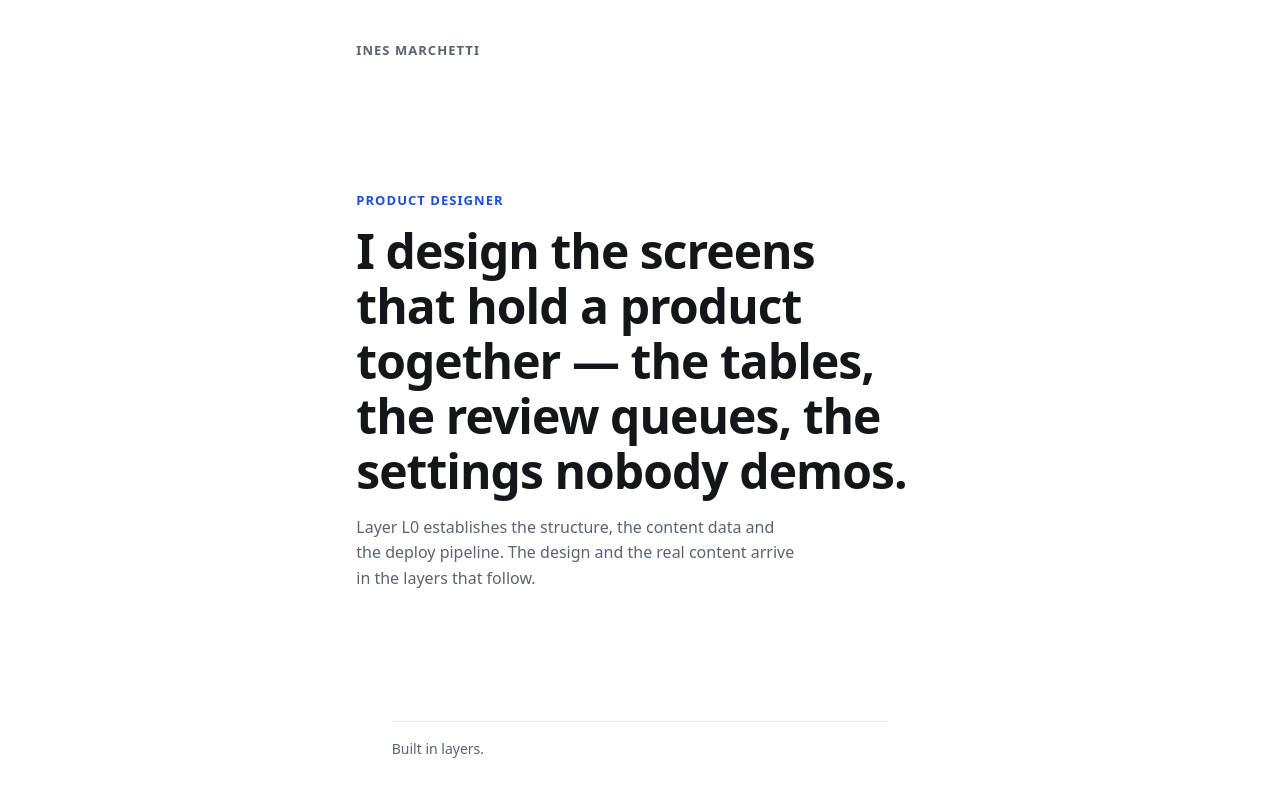
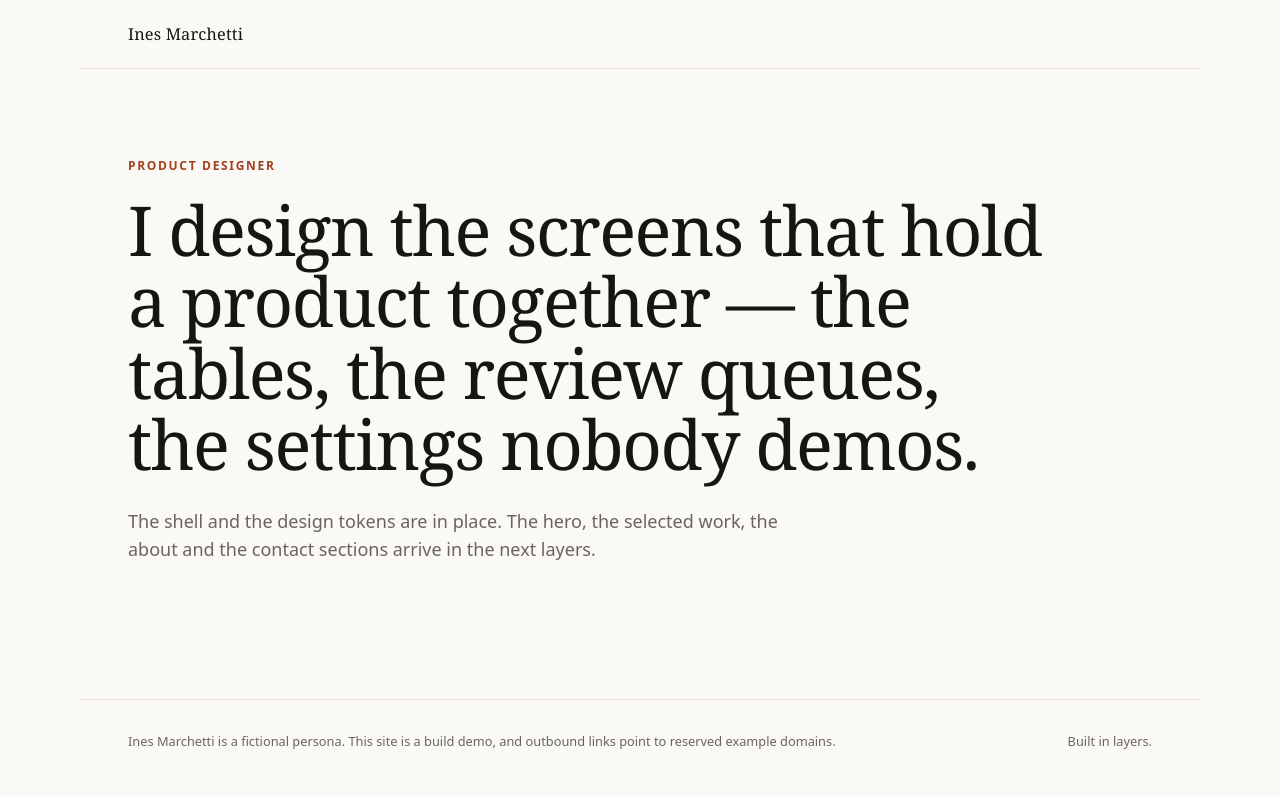
Before and after one commit to gittb/demo-profile-site, a plain HTML site: page index.html in a window 1280 px wide. Drawn offline with Linux system fonts and the light colour scheme.

Commit message:
TES-1: design tokens and page shell from the chosen direction
Tokens lifted from concepts/chosen.html into assets/css/base.css, replacing the
L0 placeholders: palette (incl. the prefers-color-scheme dark values), serif/sans/
mono stacks, --step-0…--step-4, --measure, --gutter, plus --rhythm, --radius,
--dur and --ease. The L0 structural baseline (box model, skip link, focus,
reduced motion) is kept with its spacing and radius retuned to the new tokens.

index.html rebuilt as the page shell: skip link first, header with the site mark,
main landmark, footer. No hero/work/about/contact sections yet. Copy still comes
from content/site.json via data-bind, with readable fallback text in the markup.

Bindings: added the top-level "note" key the shell binds; flattened the nested
"footer" object to top-level footerNote/footerTagline, which site.js can actually
hydrate (it reads top-level string keys only).

Head: title and description now carry the persona instead of the L0 placeholders;
meta color-scheme added so UA chrome follows light/dark.

README: structure line for base.css, concepts/chosen.html listed.

```diff
--- a/assets/css/base.css
+++ b/assets/css/base.css
@@ -1,25 +1,53 @@
-/* L0 — structural baseline only. Design tokens arrive in L4. */
+/* L4 — design tokens and page shell.
+   Tokens are lifted from concepts/chosen.html (the chosen direction). The L0
+   structural baseline is kept — box model, skip link, focus, reduced motion —
+   with its spacing and radius retuned to the chosen tokens. Sections for hero,
+   work, about and contact arrive in L5–L7. */
 
 :root {
   color-scheme: light dark;
-  --measure: 62ch;
-  --space: clamp(1.25rem, 4vw, 2.5rem);
-  --ink: #14161a;
-  --paper: #ffffff;
-  --muted: #5b6270;
-  --rule: #e3e6ea;
-  --accent: #1a4fd6;
+
+  /* --- palette --- */
+  --paper: #faf9f6;
+  --ink: #171512;
+  --muted: #6a655c;
+  --rule: #e5e0d6;
+  --accent: #a3401c;
+  --accent-ink: #ffffff;
+
+  /* --- type stacks --- */
+  --serif: ui-serif, "Iowan Old Style", Charter, Georgia, "Times New Roman", serif;
+  --sans: ui-sans-serif, system-ui, -apple-system, "Segoe UI", Roboto, Helvetica, Arial, sans-serif;
+  --mono: ui-monospace, SFMono-Regular, Menlo, Consolas, monospace;
+
+  /* --- type scale --- */
+  --step-0: 1rem;
+  --step-1: 1.125rem;
+  --step-2: 1.5rem;
+  --step-3: 2rem;
+  --step-4: clamp(2.1rem, 6.2vw, 4.3rem);
+
+  /* --- layout, motion --- */
+  --measure: 64ch;
+  --gutter: clamp(1.25rem, 5vw, 3rem);
+  --rhythm: clamp(2.75rem, 7vw, 5.5rem);
+  --radius: 3px;
+  --dur: 140ms;
+  --ease: cubic-bezier(.2, .6, .3, 1);
 }
 
 @media (prefers-color-scheme: dark) {
   :root {
-    --ink: #eceef2;
-    --paper: #101216;
-    --muted: #9aa2b1;
-    --rule: #262a31;
-    --accent: #7ea2ff;
+    --paper: #14120f;
+    --ink: #f1eee7;
+    --muted: #a49d90;
+    --rule: #2c2823;
+    --accent: #e2936e;
+    --accent-ink: #14120f;
   }
 }
+
+/* --- structural baseline (from L0) --- */
 
 *,
 *::before,
@@ -27,76 +55,52 @@
   box-sizing: border-box;
 }
 
+html {
+  -webkit-text-size-adjust: 100%;
+}
+
 body {
   margin: 0;
-  padding: var(--space);
+  min-height: 100svh;
+  display: flex;
+  flex-direction: column;
   background: var(--paper);
   color: var(--ink);
-  font-family: ui-sans-serif, system-ui, -apple-system, "Segoe UI", Roboto, Helvetica, Arial, sans-serif;
-  font-size: 1rem;
-  line-height: 1.6;
+  font-family: var(--sans);
+  font-size: var(--step-0);
+  line-height: 1.55;
   -webkit-font-smoothing: antialiased;
-  display: flex;
-  flex-direction: column;
-  gap: calc(var(--space) * 1.5);
-  min-height: 100svh;
 }
 
-main {
-  flex: 1;
-  display: flex;
-  align-items: center;
-}
-
-.site-header,
-main > *,
-.site-footer {
-  width: 100%;
-  max-width: var(--measure);
-  margin-inline: auto;
-}
-
-.site-mark {
+h1,
+h2,
+h3 {
   margin: 0;
-  font-size: 0.8125rem;
-  font-weight: 600;
-  letter-spacing: 0.08em;
-  text-transform: uppercase;
-  color: var(--muted);
-}
-
-.eyebrow {
-  margin: 0 0 0.75rem;
-  font-size: 0.8125rem;
-  font-weight: 600;
-  letter-spacing: 0.08em;
-  text-transform: uppercase;
-  color: var(--accent);
-}
-
-h1 {
-  margin: 0 0 1rem;
-  font-size: clamp(1.75rem, 6vw, 3rem);
-  line-height: 1.15;
-  letter-spacing: -0.02em;
+  font-family: var(--serif);
+  font-weight: 500;
   text-wrap: balance;
 }
 
-.note {
+p {
   margin: 0;
-  max-width: 48ch;
-  color: var(--muted);
+  text-wrap: pretty;
 }
 
-.site-footer {
-  border-top: 1px solid var(--rule);
-  padding-top: 1rem;
-  font-size: 0.875rem;
-  color: var(--muted);
+a {
+  color: inherit;
 }
 
-.site-footer p {
-  margin: 0;
+.wrap {
+  width: 100%;
+  max-width: 1120px;
+  margin-inline: auto;
+  padding-inline: var(--gutter);
+}
+
+:focus-visible {
+  outline: 2px solid var(--accent);
+  outline-offset: 3px;
+  border-radius: var(--radius);
 }
 
 .skip-link {
@@ -107,19 +111,83 @@ h1 {
   background: var(--paper);
   color: var(--ink);
   border: 1px solid var(--accent);
-  border-radius: 6px;
+  border-radius: var(--radius);
   z-index: 10;
 }
 
 .skip-link:focus {
-  left: var(--space);
-  top: var(--space);
+  left: var(--gutter);
+  top: 0.75rem;
 }
 
-:focus-visible {
-  outline: 2px solid var(--accent);
-  outline-offset: 3px;
-  border-radius: 3px;
+/* --- shell: masthead --- */
+
+.site-head {
+  display: flex;
+  flex-wrap: wrap;
+  gap: 1rem;
+  align-items: baseline;
+  justify-content: space-between;
+  padding-block: 1.35rem;
+  border-bottom: 1px solid var(--rule);
+}
+
+.site-mark {
+  font-family: var(--serif);
+  font-size: 1.02rem;
+  letter-spacing: 0.01em;
+  text-decoration: none;
+}
+
+/* --- shell: main --- */
+
+main {
+  flex: 1;
+}
+
+/* Block rhythm belongs to the section, as in the chosen direction, so the hero
+   that replaces .intro in L5 keeps its own padding rather than doubling it. */
+.intro {
+  padding-block: var(--rhythm);
+}
+
+.eyebrow {
+  font-size: 0.75rem;
+  font-weight: 600;
+  letter-spacing: 0.14em;
+  text-transform: uppercase;
+  color: var(--accent);
+}
+
+.intro .eyebrow {
+  margin-bottom: 1.1rem;
+}
+
+main h1 {
+  max-width: 24ch;
+  font-size: var(--step-4);
+  line-height: 1.04;
+  letter-spacing: -0.021em;
+}
+
+.note {
+  max-width: var(--measure);
+  margin-top: 1.75rem;
+  font-size: var(--step-1);
+  color: var(--muted);
+}
+
+/* --- shell: footer --- */
+
+.site-foot {
+  display: flex;
+  flex-wrap: wrap;
+  gap: 0.5rem 1.5rem;
+  justify-content: space-between;
+  padding-block: 2rem 3rem;
+  border-top: 1px solid var(--rule);
+  font-size: 0.8rem;
+  color: var(--muted);
 }
 
 @media (prefers-reduced-motion: reduce) {
--- a/content/site.json
+++ b/content/site.json
@@ -2,6 +2,7 @@
   "name": "Ines Marchetti",
   "role": "Product designer",
   "tagline": "I design the screens that hold a product together — the tables, the review queues, the settings nobody demos.",
+  "note": "The shell and the design tokens are in place. The hero, the selected work, the about and the contact sections arrive in the next layers.",
 
   "meta": {
     "title": "Ines Marchetti — Product designer",
@@ -108,7 +109,6 @@
     ]
   },
 
-  "footer": {
-    "note": "Ines Marchetti is a fictional persona. This site is a build demo, and outbound links point to reserved example domains."
-  }
+  "footerNote": "Ines Marchetti is a fictional persona. This site is a build demo, and outbound links point to reserved example domains.",
+  "footerTagline": "Built in layers."
 }
--- a/index.html
+++ b/index.html
@@ -3,31 +3,32 @@
 <head>
   <meta charset="utf-8">
   <meta name="viewport" content="width=device-width, initial-scale=1">
-  <title>Demo Profile</title>
-  <meta name="description" content="A demo profile site, built in layers.">
+  <meta name="color-scheme" content="light dark">
+  <title>Ines Marchetti — Product designer</title>
+  <meta name="description" content="Product designer working on data-heavy tools: dispatch, claims review, inventory. Nine years of screens people use for hours at a time.">
   <link rel="stylesheet" href="assets/css/base.css">
 </head>
 <body>
   <a class="skip-link" href="#main">Skip to content</a>
 
-  <header class="site-header">
-    <p class="site-mark" data-bind="name">Demo Profile</p>
+  <header class="site-head wrap">
+    <a class="site-mark" href="index.html" data-bind="name">Ines Marchetti</a>
   </header>
 
-  <main id="main">
+  <main id="main" class="wrap" tabindex="-1">
     <section class="intro" aria-labelledby="intro-title">
-      <p class="eyebrow" data-bind="role">Scaffold layer</p>
-      <h1 id="intro-title" data-bind="tagline">This page is the site skeleton</h1>
+      <p class="eyebrow" data-bind="role">Product designer</p>
+      <h1 id="intro-title" data-bind="tagline">I design the screens that hold a product together — the tables, the review queues, the settings nobody demos.</h1>
       <p class="note" data-bind="note">
-        Layer L0 establishes the structure, the content data and the deploy
-        pipeline. The design and the real content arrive in the layers that
-        follow.
+        The shell and the design tokens are in place. The hero, the selected
+        work, the about and the contact sections arrive in the next layers.
       </p>
     </section>
   </main>
 
-  <footer class="site-footer">
-    <p>Built in layers.</p>
+  <footer class="site-foot wrap">
+    <p data-bind="footerNote">Ines Marchetti is a fictional persona. This site is a build demo, and outbound links point to reserved example domains.</p>
+    <p data-bind="footerTagline">Built in layers.</p>
   </footer>
 
   <script src="assets/js/site.js" defer></script>
```
Also changed, not shown: 1 other file.
